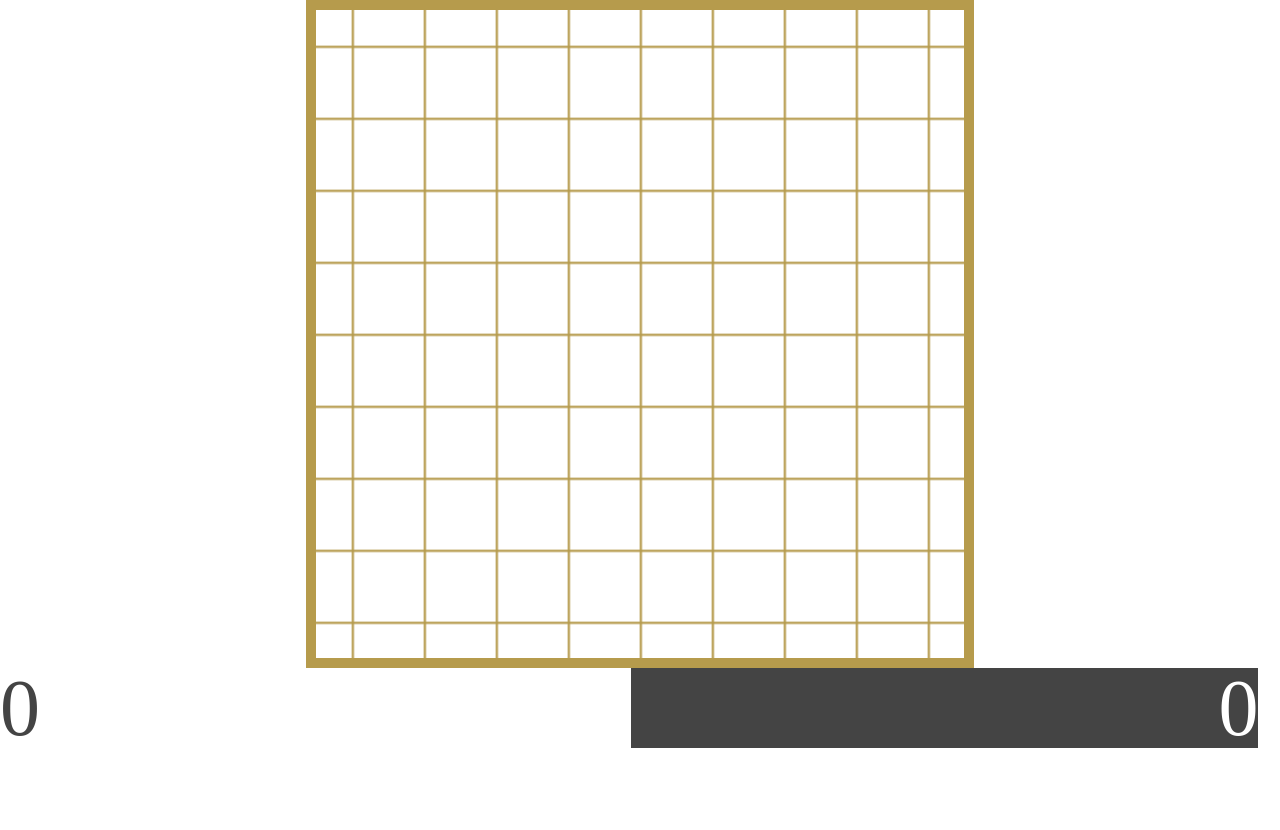
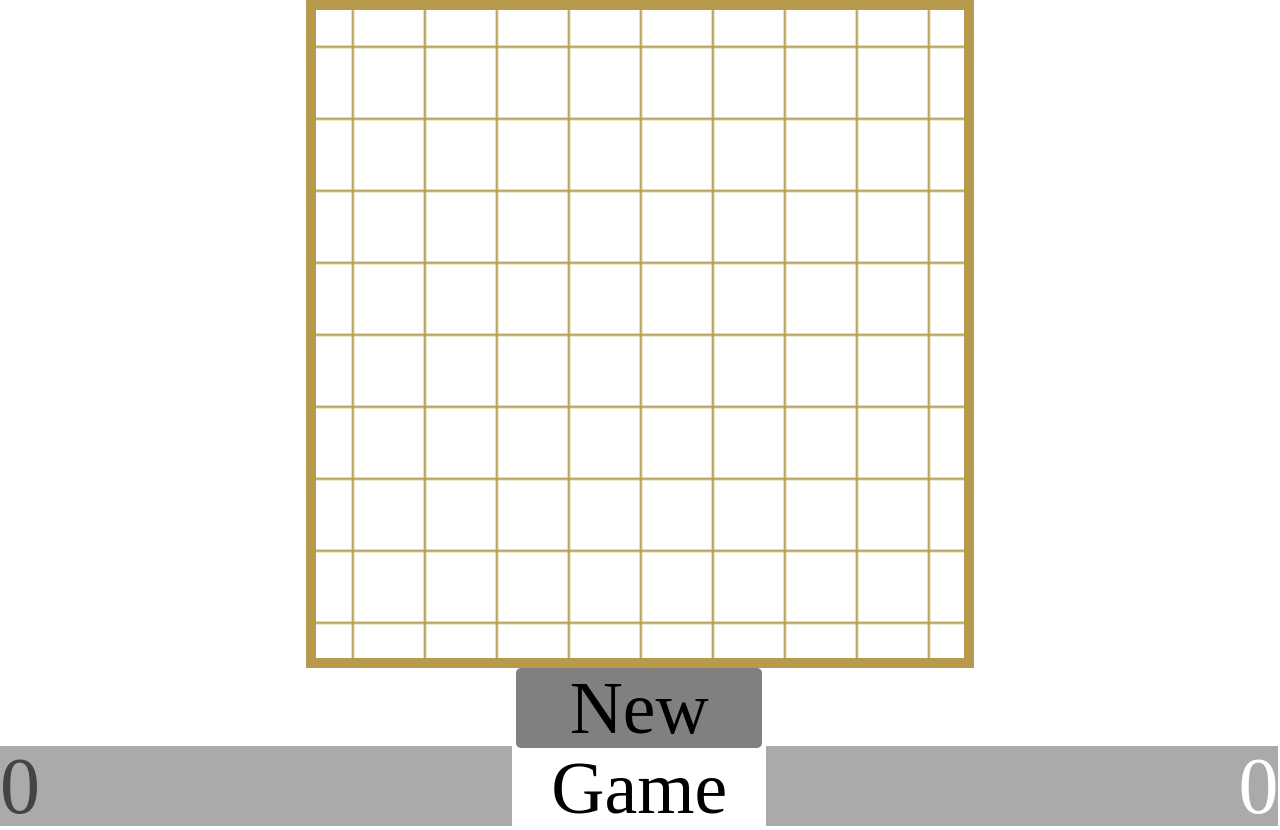
Before and after one commit to sahitigo/go, a website: page builds/development/index.html in a window 1280 px wide. Before the commit the page ends 800 px from the top, so only its background shows below. Drawn offline with Linux system fonts and the light colour scheme.

Commit message:
Added new game button

```diff
--- a/builds/development/index.html
+++ b/builds/development/index.html
@@ -10,6 +10,7 @@
   <div class="container">
   </div>
   <div id="scoreblack">Black</div>
+  <div class="new" id="btn"><a href="#">New Game</a></div>
   <div id="scorewhite">White</div>
 </body>
 </html>
--- a/components/sass/main.scss
+++ b/components/sass/main.scss
@@ -16,12 +16,32 @@ body{
   display: inline-block;
   line-height: 10vh;
   // padding-left: 1em;
-  width: 49%;
+  width: 40%;
   height: 10vh;
   text-align: left;
   font-size: 10vh;
-  background-color: #fff;
+  background-color: #aaa;
   color: #444;
+  // width: 50vw;
+  // display: grid;
+}
+
+#btn{
+  display: inline-block;
+  line-height: 10vh;
+  // padding-left: 1em;
+  width: 19.25%;
+  height: 10vh;
+  text-align: center;
+  font-size: 9.20vh;
+  background-color: grey;
+  color: #000;
+  border-radius: 5px;
+
+  a{
+    text-decoration: none;
+    color: #000;
+  }
   // width: 50vw;
   // display: grid;
 }
@@ -29,11 +49,11 @@ body{
 #scorewhite{
   display: inline-block;
   line-height: 10vh;
-  width: 49%;
+  width: 40%;
   height: 10vh;
   text-align: right;
   font-size: 10vh;
-  background-color: #444;
+  background-color: #aaa;
   color: #fff;
   // width: 50vw;
   // display: grid;
--- a/components/scripts/main.js
+++ b/components/scripts/main.js
@@ -269,6 +269,9 @@ $(document).ready(function() {
   //   setTimeout(timer, 10000);
   // }
 
+  $("#btn").click(function(){
+    location.reload();
+  });
 
 
   $(".item").click(function(){
```
Also changed, not shown: builds/development/css/main.css, builds/development/js/script.js, css/main.css.
